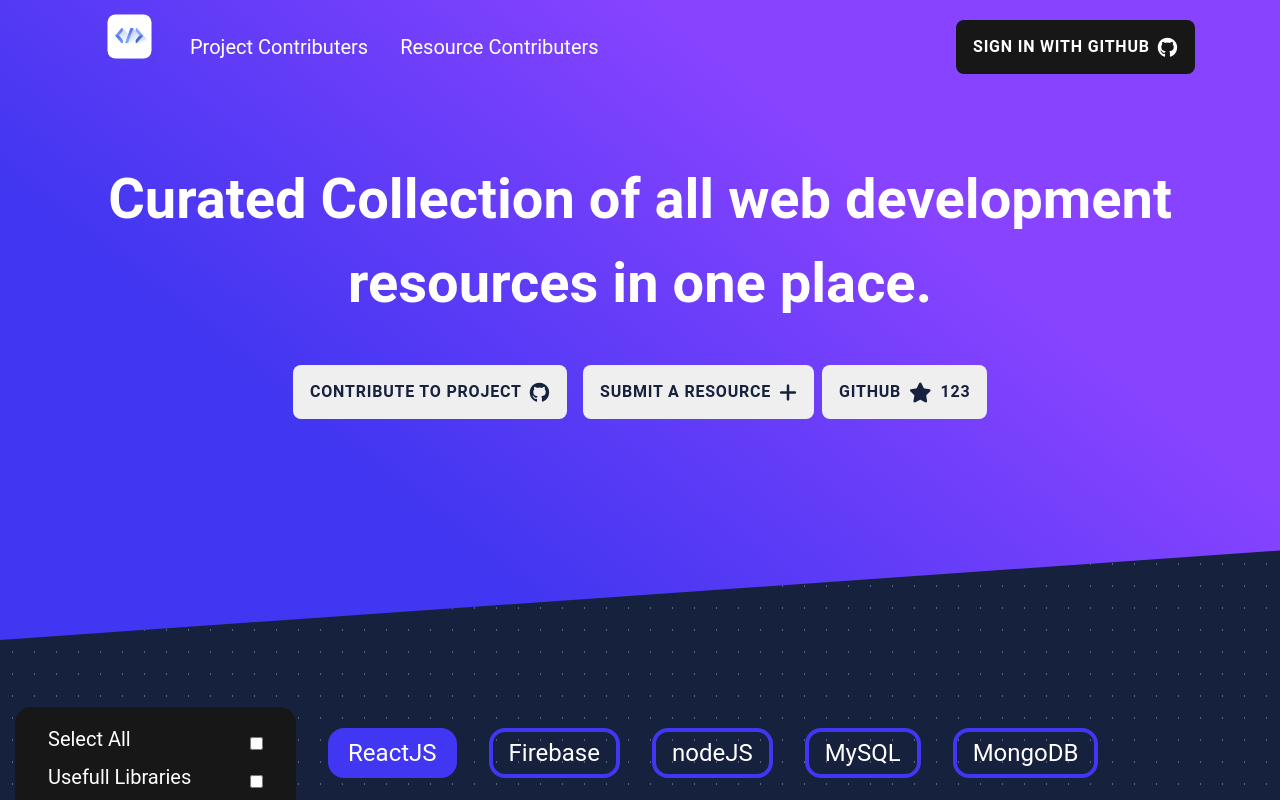
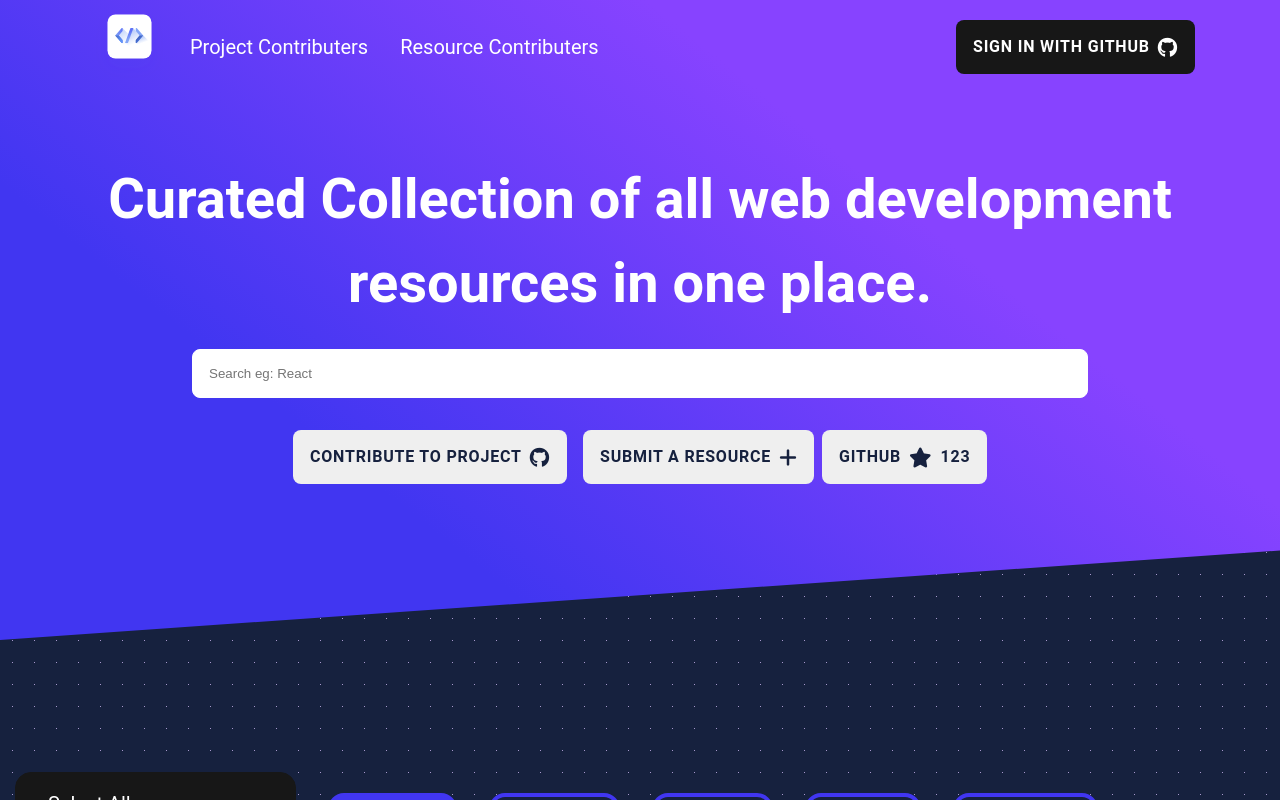
Before and after one commit to pavankpdev/hellowebdev, a React (Create React App) app: page / in a window 1280 px wide. Shown: the top 800 px of the page. Built offline with nearby package versions, Linux system fonts and the light colour scheme.

Commit message:
Implemented search bar at home page

```diff
--- a/src/assets/scss/default.styles.scss
+++ b/src/assets/scss/default.styles.scss
@@ -38,6 +38,12 @@
   text-decoration: none;
 }
 
+input {
+  &:focus {
+    outline: none;
+  }
+}
+
 .pointer {
   cursor: pointer;
 }
--- a/src/assets/scss/variables.styles.scss
+++ b/src/assets/scss/variables.styles.scss
@@ -98,8 +98,9 @@
 
 // Forms
 
+
+
 // Others
-
 $dot-color: hsl(256, 33, 70);
 $dot-size: 1px;
 $dot-space: 22px;
--- /dev/null
+++ b/src/components/LightFormInput/LightFormInput.component.jsx
@@ -0,0 +1,17 @@
+import React from "react";
+
+import "./LightFormInput.styles.scss";
+
+const LightFormInput = () => {
+  return (
+    <>
+      <input
+        type="text"
+        placeholder="Search eg: React"
+        className="form-input-light"
+      />
+    </>
+  );
+};
+
+export default LightFormInput;
--- /dev/null
+++ b/src/components/LightFormInput/LightFormInput.styles.scss
@@ -0,0 +1,24 @@
+@import "../../assets/scss/variables.styles.scss";
+
+.form-input-light {
+  margin: 0 2rem;
+  width: 100%;
+  padding: 1rem;
+  border-radius: 8px;
+  border: 1px solid $default;
+  transition: all 0.15s ease;
+  &:hover {
+    box-shadow: $btn-hover-box-shadow;
+    transform: translateY(-1px);
+  }
+  &:focus {
+    outline: 0;
+    box-shadow: $btn-focus-box-shadow;
+  }
+}
+
+@media (min-width: 768px) {
+  .form-input-light {
+    width: 70%;
+  }
+}
--- a/src/components/Navbar/Navbar.styles.scss
+++ b/src/components/Navbar/Navbar.styles.scss
@@ -21,7 +21,7 @@
     rgba(135, 67, 255, 1) 34%,
     rgba(65, 54, 241, 1) 74%
   );
-  height: 23rem;
+  height: 30rem;
   transform: skewY(-4deg);
   transform-origin: left top;
   z-index: -1;
--- a/src/pages/HomePage/Home.page.jsx
+++ b/src/pages/HomePage/Home.page.jsx
@@ -8,6 +8,7 @@
 import CategoryList from "../../components/CategoryCapsule/CategoryCapsule.component";
 import NonImageCard from "../../components/NonImageCard/NonImageCard.component";
 import ImageCard from "../../components/ImageCard/ImageCard.component";
+import LightTextInput from "../../components/LightFormInput/LightFormInput.component";
 
 // Sample data
 import {
@@ -39,7 +40,10 @@
     <>
       <h1 className="hero__text container">
         Curated Collection of all web development resources in one place.
-      </h1>
+      </h1>{" "}
+      <div className="home__search__bar">
+        <LightTextInput />
+      </div>
       <div className="hero__button__group container">
         <a
           href="https://github.com/pavankpdev/web-dev-repo"
--- a/src/pages/HomePage/Home.styles.scss
+++ b/src/pages/HomePage/Home.styles.scss
@@ -1,4 +1,10 @@
 @import "../../assets/scss/variables.styles.scss";
+
+.home__search__bar {
+  display: flex;
+  justify-content: center;
+  margin: 1rem 0;
+}
 
 .hero__text {
   padding-top: 0.7rem;
@@ -39,6 +45,10 @@
 }
 
 @media (min-width: 768px) {
+  .home__search__bar {
+    margin-top: -1rem;
+    margin-bottom: 2rem;
+  }
   .hero__text {
     padding-bottom: 2rem;
     font-size: 2rem !important;
```
Also changed, not shown: 1 other file (tests, documents, lock files or other folders).
